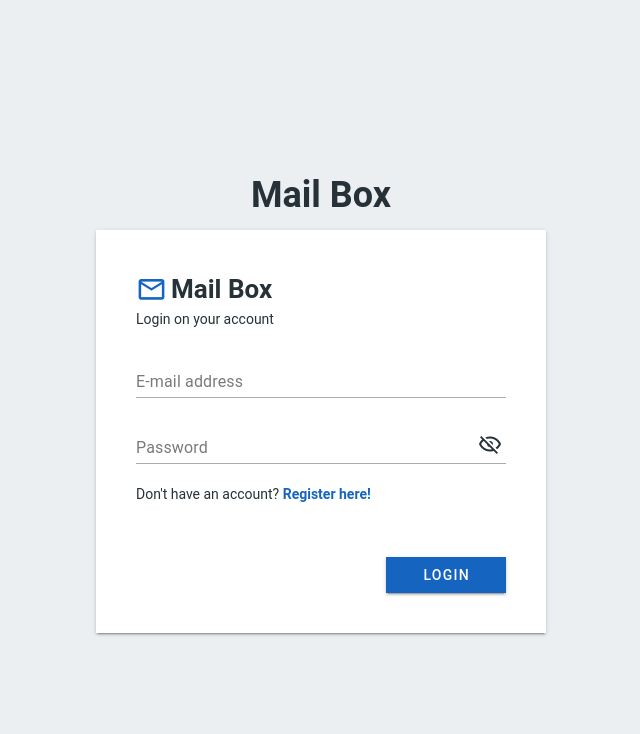
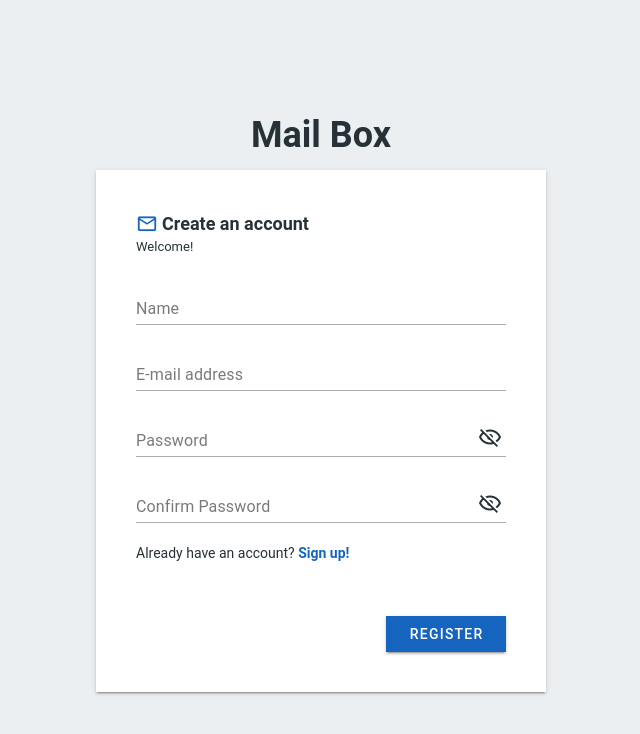
Before and after one commit to Paiva2/mail-box-app, a Vue app: page /register in a window 1280 px wide. Shown: the top 734 px of the page, without its empty margins (319-959 px from the left). Built offline with nearby package versions, Linux system fonts and the light colour scheme.

Commit message:
[FEATURE] register page

```diff
--- a/src/router/index.ts
+++ b/src/router/index.ts
@@ -1,6 +1,7 @@
 import { createRouter, createWebHistory } from "vue-router"
 import Login from '@/views/login/Login.vue'
 import Home from "@/views/home/Home.vue"
+import Register from "@/views/register/Register.vue"
 
 const router = createRouter({
   history: createWebHistory(),
@@ -36,7 +37,7 @@ const router = createRouter({
     {
       path: '/register',
       name: 'register',
-      component: Login
+      component: Register
     },
   ]
 })
--- a/src/views/login/Login.vue
+++ b/src/views/login/Login.vue
@@ -5,7 +5,7 @@
     <v-form @submit.prevent="handleLogin" ref="form" class="d-flex form-wrapper pa-10 elevation-2">
       <div class="form-title d-flex">
         <h2 class="d-flex">
-          <v-icon color="blue-darken-3" size="31">mdi-email-outline</v-icon>
+          <v-icon color="blue-darken-3" size="22">mdi-email-outline</v-icon>
           <span class="ml-1">Mail Box</span>
         </h2>
         <p>Login on your account</p>
@@ -197,12 +197,12 @@ export default {
   }
 
   .form-title h2{
-      font-size: 1.625rem;
+      font-size: 1.125rem;
       align-items: center
   }
 
   .form-title p{
-      font-size: .875rem;
+      font-size: .8125rem;
   }
 
   .login-btn {
--- /dev/null
+++ b/src/views/register/Register.vue
@@ -0,0 +1,272 @@
+<template>
+  <v-container class="d-flex main-wrapper align-center justify-center">
+    <h1 class="title mb-2">Mail Box</h1>
+
+    <v-form @submit.prevent="handleRegister" ref="form" class="d-flex form-wrapper pa-10 elevation-2">
+      <div class="form-title d-flex">
+        <h2 class="d-flex">
+          <v-icon color="blue-darken-3" size="22">mdi-email-outline</v-icon>
+          <span class="ml-1">Create an account</span>
+        </h2>
+        <p>Welcome!</p>
+      </div>
+
+      <v-container class="fields-wrapper d-flex pa-0">
+        <v-text-field
+          hide-details="auto"
+          label="Name"
+          placeholder="John Doe"
+          type="text"
+          variant="underlined"
+          color="blue-darken-3"
+          :rules="nameRules"
+          v-model="formFields.name"
+          validate-on="submit"
+        />
+
+        <v-text-field
+          hide-details="auto"
+          label="E-mail address"
+          placeholder="youremail@email.com"
+          type="email"
+          variant="underlined"
+          color="blue-darken-3"
+          :rules="emailRules"
+          v-model="formFields.email"
+          validate-on="submit"
+        />
+
+        <v-text-field
+          hide-details="auto"
+          label="Password"
+          :type="showPassword ? 'text' : 'password'"
+          variant="underlined"
+          color="blue-darken-3"
+          :rules="passwordRules"
+          v-model="formFields.password"
+          validate-on="submit"
+        >
+          <template v-slot:append-inner>
+            <v-btn
+              @click="togglePasswordShow"
+              size="32"
+              class="elevation-0 inner-btn-icon"
+              :icon="iconPassword"
+            />
+          </template>
+        </v-text-field>
+
+        <v-text-field
+          hide-details="auto"
+          label="Confirm Password"
+          :type="showConfirmPassword ? 'text' : 'password'"
+          variant="underlined"
+          color="blue-darken-3"
+          :rules="confirmPasswordRules"
+          v-model="formFields.confirmPassword"
+          validate-on="submit"
+        >
+          <template v-slot:append-inner>
+            <v-btn
+              @click="toggleConfirmPasswordShow"
+              size="32"
+              class="elevation-0 inner-btn-icon"
+              :icon="iconConfirmPassword"
+            />
+          </template>
+        </v-text-field>
+      </v-container>
+
+      <p class="link">Already have an account?
+        <router-link :to="{ name: 'login'}">
+          Sign up!
+        </router-link>
+      </p>
+
+      <v-btn
+        type="submit"
+        class="register-btn"
+        color="blue-darken-3 mt-8"
+        rounded="0"
+        :loading="loadingRegister"
+        :disabled="loadingRegister"
+      >
+        Register
+      </v-btn>
+    </v-form>
+  </v-container>
+</template>
+
+<script>
+import api from '@/lib/axios'
+import { useToast } from "vue-toastification";
+
+  export default {
+    name: 'Register',
+    setup() {
+      const toast = useToast();
+
+      return { toast };
+    },
+    data() {
+      return {
+        showPassword: false,
+        showConfirmPassword: false,
+        loadingRegister: false,
+        formFields: {
+          name: '',
+          email: '',
+          password: '',
+          confirmPassword: ''
+        },
+        emailRules: [
+          value => {
+            if (/^(([^<>()[\]\\.,;:\s@']+(\.[^<>()\\[\]\\.,;:\s@']+)*)|('.+'))@((\[[0-9]{1,3}\.[0-9]{1,3}\.[0-9]{1,3}\.[0-9]{1,3}\])|(([a-zA-Z\-0-9]+\.)+[a-zA-Z]{2,}))$/.test(value)) return true
+            return 'Invalid e-mail.'
+          },
+        ],
+        passwordRules: [
+          value => {
+            if (value.length > 5) return true
+            return 'Password must have at least 6 characters.'
+          }
+        ],
+        confirmPasswordRules: [
+          value => {
+            if (value === '') return "Password confirmation can't be empty"
+            if (value === this.formFields.password) return true
+            return 'Password confirmation must match password.'
+          }
+        ],
+        nameRules: [
+          value => {
+            if(value.length > 3) return true
+
+            return 'Name must have at least 3 characters.'
+          }
+        ]
+      }
+    },
+    computed: {
+      iconPassword() {
+        return this.showPassword ? 'mdi-eye-outline' : 'mdi-eye-off-outline'
+      },
+      iconConfirmPassword() {
+        return this.showConfirmPassword ? 'mdi-eye-outline' : 'mdi-eye-off-outline'
+      }
+    },
+    methods: {
+      async handleRegister() {
+        const { valid } = await this.$refs.form.validate()
+
+        if(!valid) return
+
+        this.loadingRegister = true
+
+        try {
+          await api.post("/user/register", {
+            email: this.formFields.email,
+            password: this.formFields.password,
+            name: this.formFields.name
+          })
+
+          this.resetForm()
+          this.toast.success('Registered successfully!');
+        } catch(e) {
+          console.error(e)
+          if (e.response.status === 409) {
+            return this.toast.error('E-mail already being used!');
+          }
+
+          this.toast.error('Error while registering... Try again.');
+        } finally {
+          this.loadingRegister = false
+        }
+      },
+      resetForm() {
+        this.formFields = {
+          email: '',
+          password: '',
+          confirmPassword: '',
+          name: ''
+        }
+      },
+      togglePasswordShow() {
+        this.showPassword = !this.showPassword
+      },
+      toggleConfirmPasswordShow() {
+        this.showConfirmPassword = !this.showConfirmPassword
+      },
+    }
+  }
+</script>
+
+<style scoped>
+  .main-wrapper {
+    flex-direction:  column;
+    min-height: 100vh;
+  }
+
+  .title {
+    color: #263238;
+    font-size: 2.25rem;
+  }
+
+  .form-wrapper {
+    background-color: #fff;
+    width: 100%;
+    max-width: 28.125rem;
+    min-height: 300px;
+    flex-direction:  column;
+    gap: 1.25rem;
+  }
+
+  .fields-wrapper {
+    flex-direction: column;
+    gap: 1.125rem;
+  }
+
+  .link {
+    color: #263238;
+    font-size: .875rem;
+  }
+
+  .link a {
+    color: #1565C0;
+    text-decoration: none;
+    font-weight: 600;
+  }
+
+  .link a:hover {
+    text-decoration: underline;
+  }
+
+  .form-title {
+      flex-direction:  column;
+      color: #263238;
+  }
+
+  .form-title h2{
+      font-size: 1.125rem;
+      align-items: center
+  }
+
+  .form-title p{
+      font-size: .8125rem;
+  }
+
+  .register-btn {
+    width: 7.5rem;
+    align-self: end
+  }
+
+  .inner-btn-icon {
+    position: absolute !important;
+    top: 12px;
+    right: 0px;
+    color: #263238;
+    display: flex;
+    align-items: center;
+    justify-content: center;
+  }
+</style>
```
